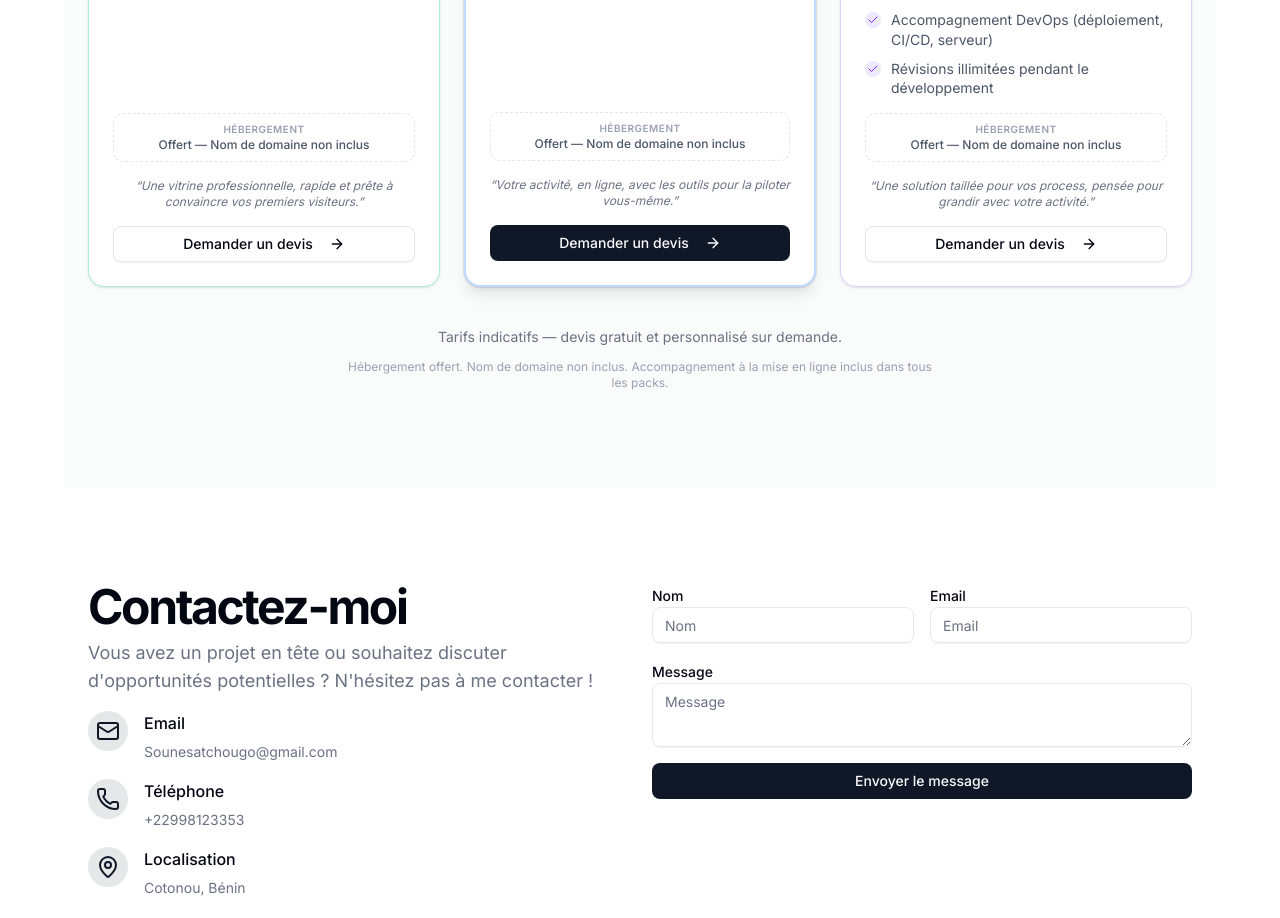
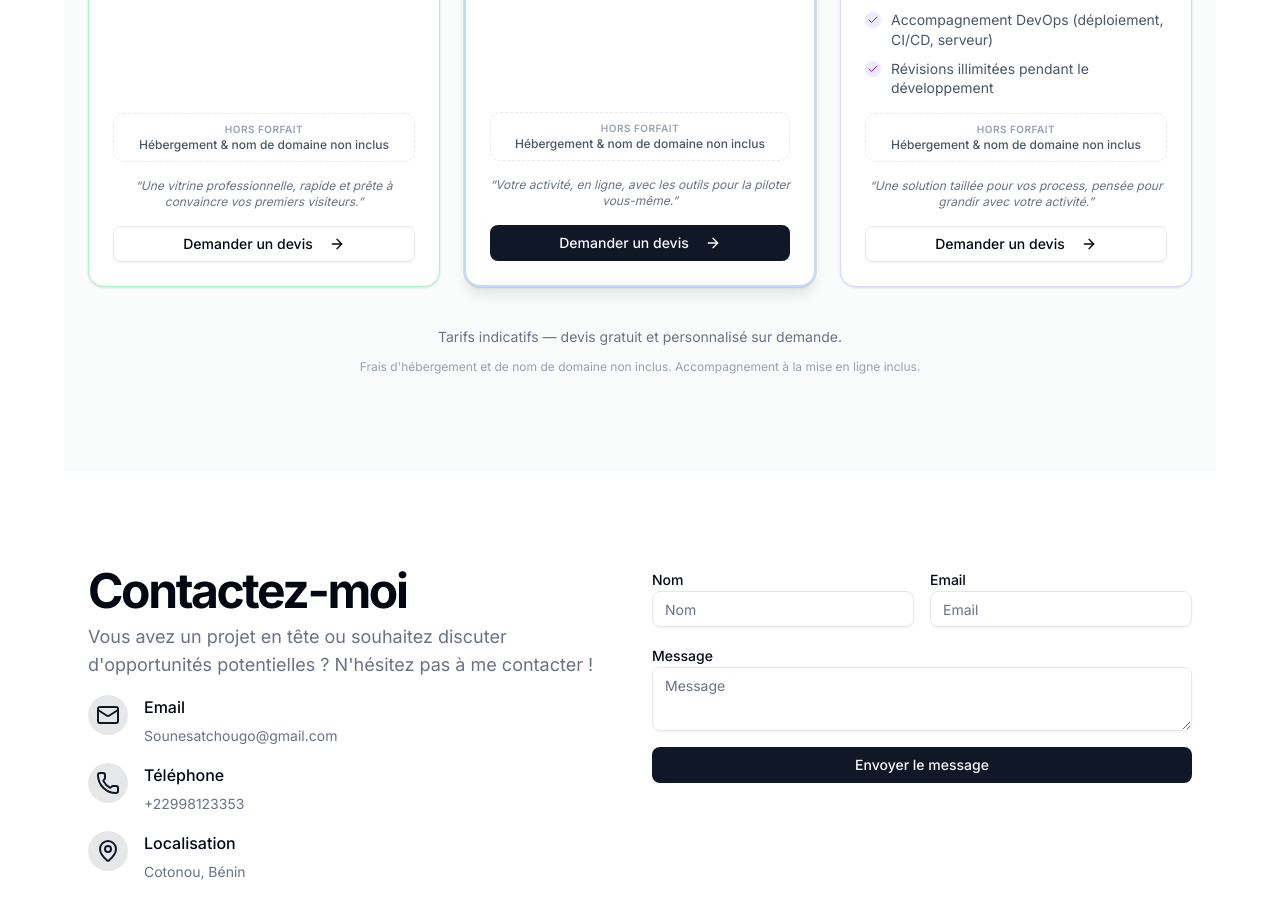
Before and after one commit to chrislove-josue/portfolio, a Next.js app: page / in a window 1280 px wide. Shown: the part 5320-6238 px from the top of the page. Built offline with nearby package versions, Linux system fonts and the light colour scheme.

Commit message:
les frais d'hébergement et de nom de domaine ne sont pas inclus dans le prix des packs

```diff
--- a/contexts/language-context.tsx
+++ b/contexts/language-context.tsx
@@ -72,9 +72,9 @@ const translations: Record<Language, Record<string, string>> = {
     "packs.price": "Tarif",
     "packs.cta": "Demander un devis",
     "packs.disclaimer": "Tarifs indicatifs — devis gratuit et personnalisé sur demande.",
-    "packs.note": "Hébergement offert. Nom de domaine non inclus. Accompagnement à la mise en ligne inclus dans tous les packs.",
-    "packs.hosting.title": "Hébergement",
-    "packs.hosting.value": "Offert — Nom de domaine non inclus",
+    "packs.note": "Frais d'hébergement et de nom de domaine non inclus. Accompagnement à la mise en ligne inclus.",
+    "packs.hosting.title": "Hors forfait",
+    "packs.hosting.value": "Hébergement & nom de domaine non inclus",
     "packs.basique.badge": "Basique",
     "packs.basique.name": "Vitrine",
     "packs.basique.for": "Pour indépendants, associations et petites structures souhaitant une présence en ligne professionnelle.",
```
